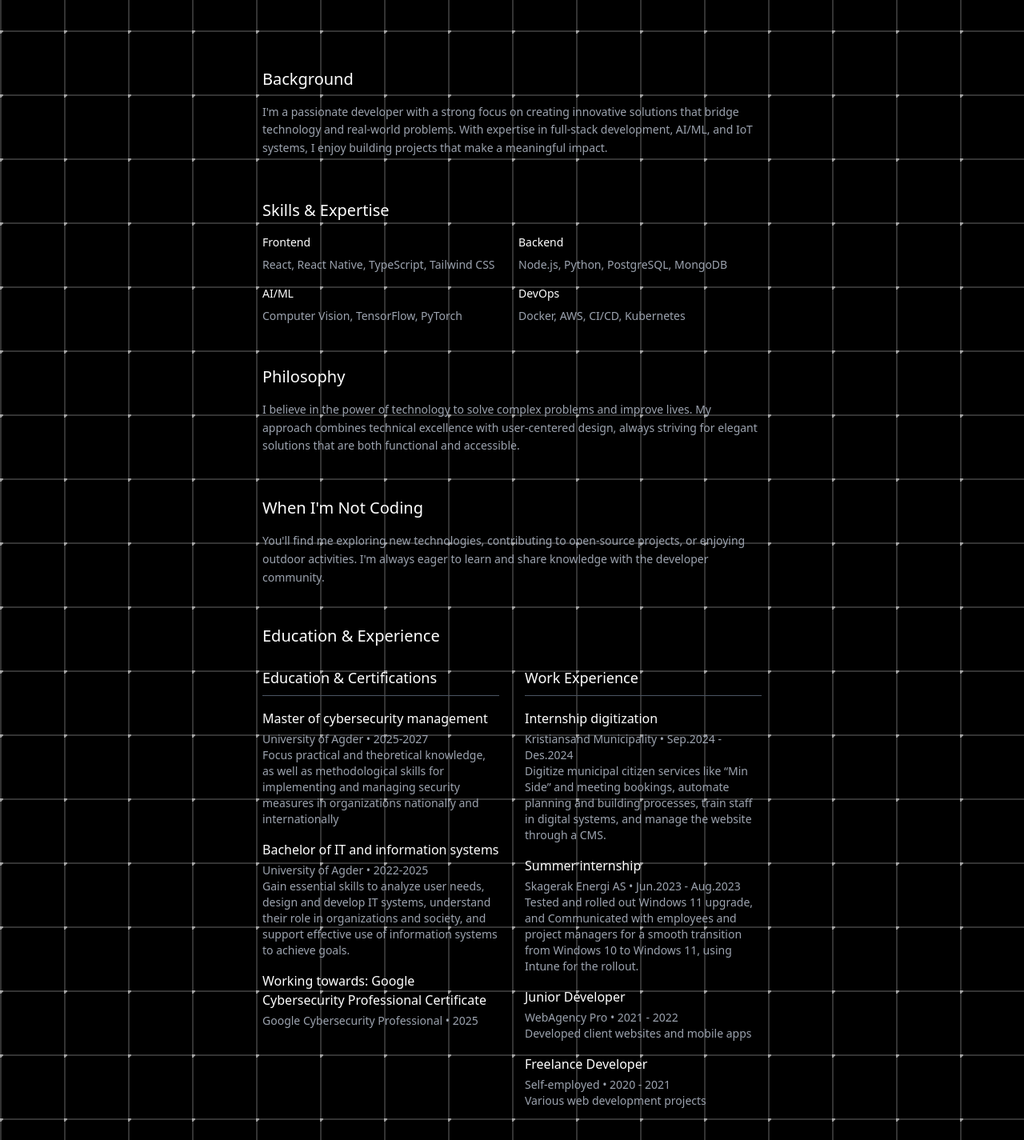
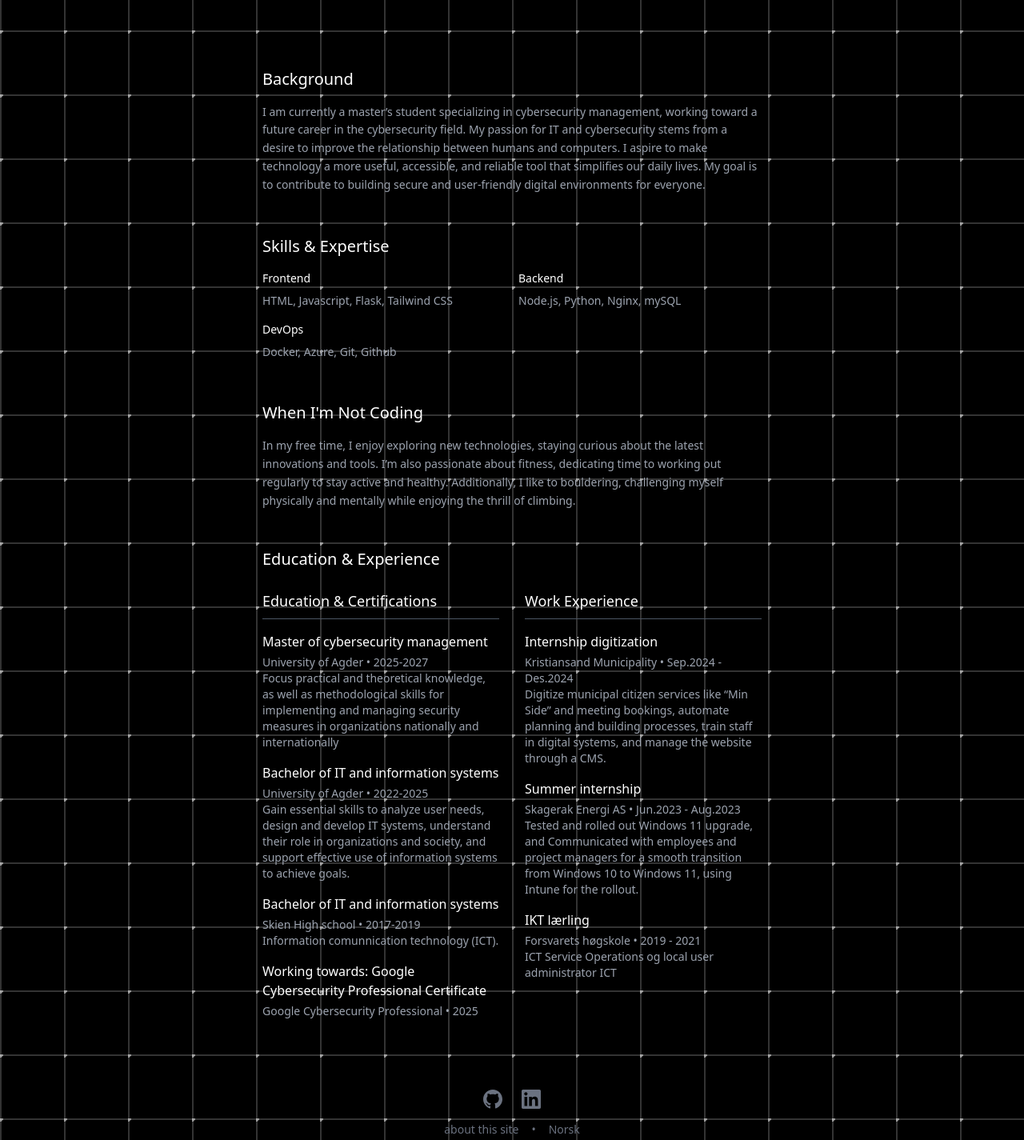
Before and after one commit to NorwegianKiwi-glitch/shelgen, a website: page public/CV.html in a window 1280 px wide. Shown: the part 202-1627 px from the top of the page at 80% size. Drawn offline with nearby package versions, Linux system fonts and the light colour scheme.

Commit message:
CV link på index

```diff
--- a/language.js
+++ b/language.js
@@ -3,6 +3,7 @@ const translations = {
         index: {
             title: "Portfolio",
             subtitle: "Selected Works & Projects",
+            cv: "View Full CV",
             projects: [
                 {
                     title: "Evacuation system",
@@ -93,6 +94,7 @@ const translations = {
         index: {
             title: "Portefølje",
             subtitle: "Utvalgte arbeider og prosjekter",
+            cv: "Se full CV",
             projects: [
                 {
                     title: "Evakueringssystem",
--- a/public/CV.html
+++ b/public/CV.html
@@ -4,7 +4,7 @@
 <head>
     <meta charset="UTF-8">
     <meta name="viewport" content="width=device-width, initial-scale=1.0">
-    <title>About - Portfolio</title>
+    <title>Portfolio</title>
     <script src="https://cdn.tailwindcss.com"></script>
     <link rel="stylesheet" href="style.css">
 </head>
@@ -36,10 +36,11 @@
             <div class="about-section p-6 rounded-lg fade-in">
                 <h3 class="text-xl font-medium text-white mb-4">Background</h3>
                 <p class="text-gray-400 text-sm leading-relaxed">
-                    I'm a passionate developer with a strong focus on creating innovative solutions that bridge
-                    technology and real-world problems.
-                    With expertise in full-stack development, AI/ML, and IoT systems, I enjoy building projects that
-                    make a meaningful impact.
+                    I am currently a master’s student specializing in cybersecurity management, working toward a future
+                    career in the cybersecurity field. My passion for IT and cybersecurity stems from a desire to
+                    improve the relationship between humans and computers. I aspire to make technology a more useful,
+                    accessible, and reliable tool that simplifies our daily lives. My goal is to contribute to building
+                    secure and user-friendly digital environments for everyone.
                 </p>
             </div>
 
@@ -48,39 +49,26 @@
                 <div class="grid grid-cols-2 gap-4 text-gray-400 text-sm">
                     <div>
                         <p class="font-medium text-white mb-2">Frontend</p>
-                        <p>React, React Native, TypeScript, Tailwind CSS</p>
+                        <p>HTML, Javascript, Flask, Tailwind CSS</p>
                     </div>
                     <div>
                         <p class="font-medium text-white mb-2">Backend</p>
-                        <p>Node.js, Python, PostgreSQL, MongoDB</p>
-                    </div>
-                    <div>
-                        <p class="font-medium text-white mb-2">AI/ML</p>
-                        <p>Computer Vision, TensorFlow, PyTorch</p>
+                        <p>Node.js, Python, Nginx, mySQL</p>
                     </div>
                     <div>
                         <p class="font-medium text-white mb-2">DevOps</p>
-                        <p>Docker, AWS, CI/CD, Kubernetes</p>
+                        <p>Docker, Azure, Git, Github</p>
                     </div>
                 </div>
             </div>
 
             <div class="about-section p-6 rounded-lg fade-in">
-                <h3 class="text-xl font-medium text-white mb-4">Philosophy</h3>
-                <p class="text-gray-400 text-sm leading-relaxed">
-                    I believe in the power of technology to solve complex problems and improve lives. My approach
-                    combines
-                    technical excellence with user-centered design, always striving for elegant solutions that are both
-                    functional and accessible.
-                </p>
-            </div>
-
-            <div class="about-section p-6 rounded-lg fade-in">
                 <h3 class="text-xl font-medium text-white mb-4">When I'm Not Coding</h3>
                 <p class="text-gray-400 text-sm leading-relaxed">
-                    You'll find me exploring new technologies, contributing to open-source projects, or enjoying outdoor
-                    activities.
-                    I'm always eager to learn and share knowledge with the developer community.
+                    In my free time, I enjoy exploring new technologies, staying curious about the latest innovations
+                    and tools. I’m also passionate about fitness, dedicating time to working out regularly to stay
+                    active and healthy. Additionally, I like to bouldering, challenging myself physically and mentally
+                    while enjoying the thrill of climbing.
                 </p>
             </div>
         </div>
@@ -96,15 +84,25 @@
                         <div>
                             <p class="font-medium text-white mb-1">Master of cybersecurity management</p>
                             <p class="text-gray-400 text-sm">University of Agder • 2025-2027</p>
-                            <p class="text-gray-400 text-sm">Focus practical and theoretical knowledge, as well as methodological skills for implementing and managing security measures in organizations nationally and internationally</p>
+                            <p class="text-gray-400 text-sm">Focus practical and theoretical knowledge, as well as
+                                methodological skills for implementing and managing security measures in organizations
+                                nationally and internationally</p>
                         </div>
                         <div>
                             <p class="font-medium text-white mb-1">Bachelor of IT and information systems</p>
                             <p class="text-gray-400 text-sm">University of Agder • 2022-2025</p>
-                            <p class="text-gray-400 text-sm">Gain essential skills to analyze user needs, design and develop IT systems, understand their role in organizations and society, and support effective use of information systems to achieve goals.</p>
+                            <p class="text-gray-400 text-sm">Gain essential skills to analyze user needs, design and
+                                develop IT systems, understand their role in organizations and society, and support
+                                effective use of information systems to achieve goals.</p>
                         </div>
                         <div>
-                            <p class="font-medium text-white mb-1">Working towards: Google Cybersecurity Professional Certificate</p>
+                            <p class="font-medium text-white mb-1">Bachelor of IT and information systems</p>
+                            <p class="text-gray-400 text-sm">Skien High school • 2017-2019</p>
+                            <p class="text-gray-400 text-sm">Information comunnication technology (ICT).</p>
+                        </div>
+                        <div>
+                            <p class="font-medium text-white mb-1">Working towards: Google Cybersecurity Professional
+                                Certificate</p>
                             <p class="text-gray-400 text-sm">Google Cybersecurity Professional • 2025</p>
                         </div>
                     </div>
@@ -117,22 +115,21 @@
                         <div>
                             <p class="font-medium text-white mb-1">Internship digitization</p>
                             <p class="text-gray-400 text-sm">Kristiansand Municipality • Sep.2024 - Des.2024</p>
-                            <p class="text-gray-400 text-sm">Digitize municipal citizen services like “Min Side” and meeting bookings, automate planning and building processes, train staff in digital systems, and manage the website through a CMS.</p>
+                            <p class="text-gray-400 text-sm">Digitize municipal citizen services like “Min Side” and
+                                meeting bookings, automate planning and building processes, train staff in digital
+                                systems, and manage the website through a CMS.</p>
                         </div>
                         <div>
                             <p class="font-medium text-white mb-1">Summer internship</p>
                             <p class="text-gray-400 text-sm">Skagerak Energi AS • Jun.2023 - Aug.2023</p>
-                            <p class="text-gray-400 text-sm">Tested and rolled out Windows 11 upgrade, and Communicated with employees and project managers for a smooth transition from Windows 10 to Windows 11, using Intune for the rollout.</p>
+                            <p class="text-gray-400 text-sm">Tested and rolled out Windows 11 upgrade, and Communicated
+                                with employees and project managers for a smooth transition from Windows 10 to Windows
+                                11, using Intune for the rollout.</p>
                         </div>
                         <div>
-                            <p class="font-medium text-white mb-1">Junior Developer</p>
-                            <p class="text-gray-400 text-sm">WebAgency Pro • 2021 - 2022</p>
-                            <p class="text-gray-400 text-sm">Developed client websites and mobile apps</p>
-                        </div>
-                        <div>
-                            <p class="font-medium text-white mb-1">Freelance Developer</p>
-                            <p class="text-gray-400 text-sm">Self-employed • 2020 - 2021</p>
-                            <p class="text-gray-400 text-sm">Various web development projects</p>
+                            <p class="font-medium text-white mb-1">IKT lærling</p>
+                            <p class="text-gray-400 text-sm">Forsvarets høgskole • 2019 - 2021</p>
+                            <p class="text-gray-400 text-sm">ICT Service Operations og local user administrator ICT</p>
                         </div>
                     </div>
 
@@ -146,4 +143,5 @@
 
     <script src="footerscript.js"></script>
 </body>
+
 </html>
```
Also changed, not shown: public/index.html (+21 -4 lines).
